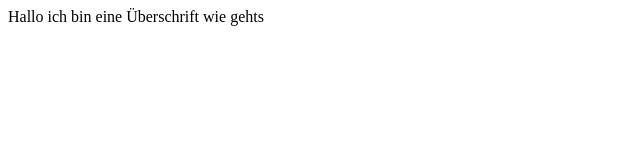
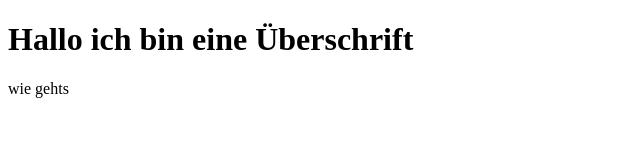
Before and after one commit to Sarwi/GIS-SoSe-2020, a plain HTML site: page Aufgabe00/index.html in a window 1280 px wide. Shown: the whole page, without its empty margins (0-640 px from the left). Drawn offline with Linux system fonts and the light colour scheme.

Commit message:
Update index.html

```diff
--- a/Aufgabe00/index.html
+++ b/Aufgabe00/index.html
@@ -5,7 +5,7 @@
     <meta name="viewport" content="width=device-width, initial-scale=1.0">
     <title>Document</title>
 </head>
-</h1>Hallo ich bin eine Überschrift</h1>
+<h1>Hallo ich bin eine Überschrift</h1>
 <body>
     wie gehts
 </body>
```
